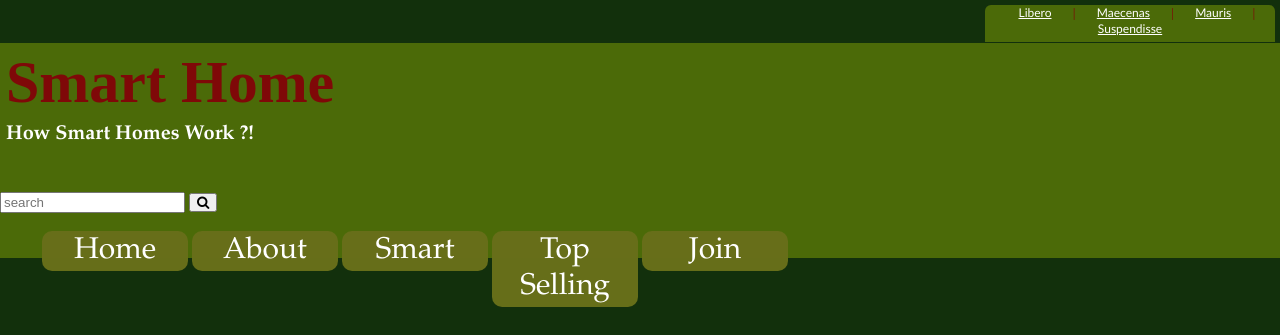
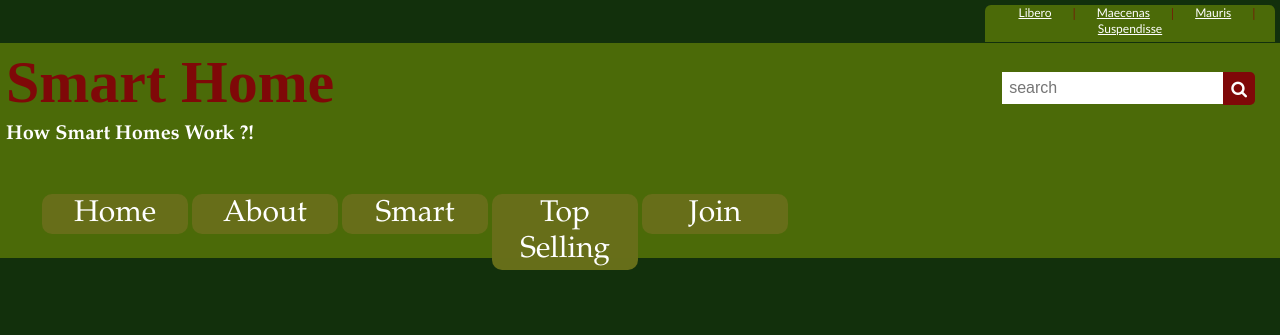
Before and after one commit to leonorasherifi/INT19_20_Gr26, a PHP site: page /home.html in a window 1280 px wide. Shown: the top 335 px of the page. Run offline with PHP 8.4, Linux system fonts and the light colour scheme; some libraries are stand-ins or nearby versions.

Commit message:
Update home.css

```diff
--- a/home.css
+++ b/home.css
@@ -48,6 +48,30 @@ h5{
 	padding-left:5px;
 	padding-top:5px;
 	margin: 1px 1px 45px 1px;
+}
+
+.search{
+	margin-top:-120px;
+	float: right;
+	margin-right: 25px;
+}
+.search input{
+	padding: 7px;
+	border:none;
+	font-size: 16px;
+	font-family: sans-serif;
+}
+.search button{
+	float: right;
+	background:#7f0808;
+	color: white;
+	border-radius: 0 5px 5px 0;
+	cursor: pointer;
+	position: relative;
+	padding: 8px;
+	font-family: sans-serif;
+	border:none;
+	font-size: 17px;
 }
 
 ul{
@@ -129,6 +153,12 @@ ul li:hover ul li{
 
 #readmore{
 	float:right;
+	font-size: 25px;
+}
+
+.imagetext{
+	margin-right: 0px;
+    padding-right: 1000px;
 }
 
 .imagetext a {
@@ -156,6 +186,11 @@ ul li:hover ul li{
 
 .round {
 	border-radius: 50%;
+}
+.imagetext h1{
+	font-size:30px;
+	font-family: Bahnschrift Condensed;
+	color: #7F0808;
 }
 
 #article0{
```
